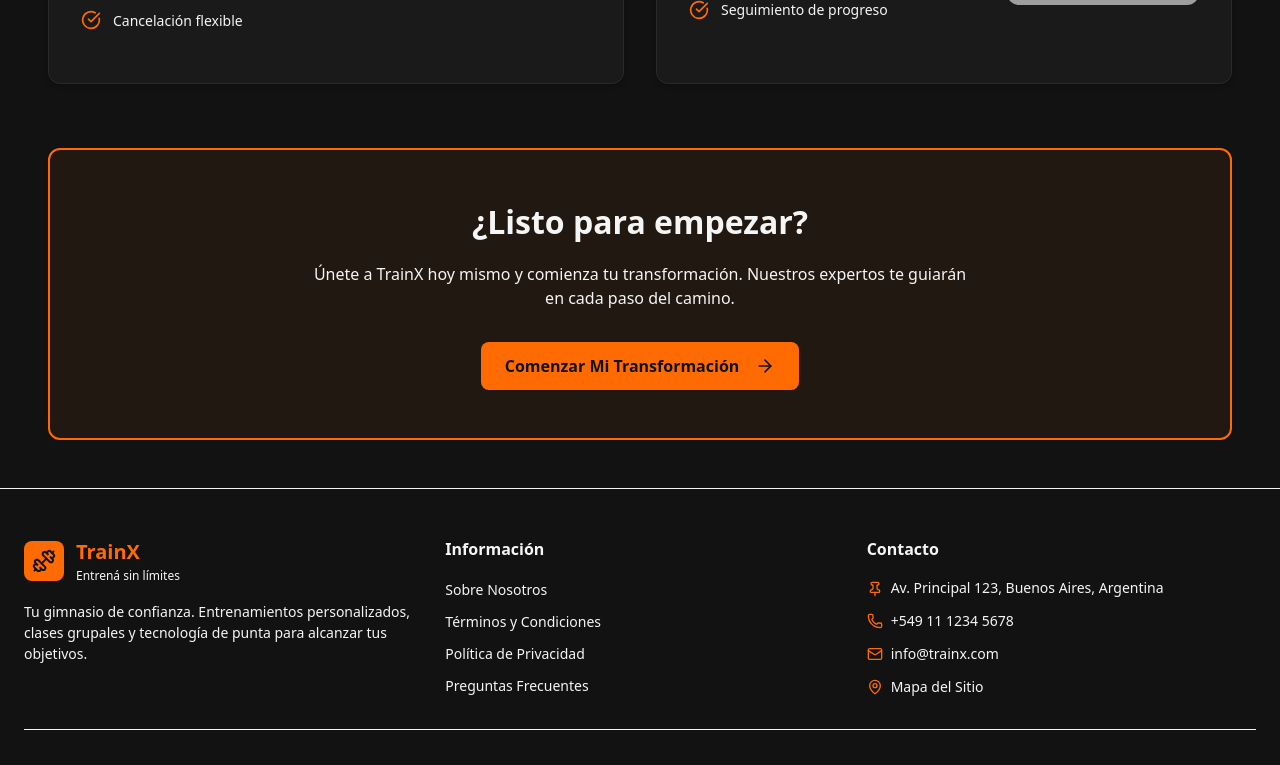
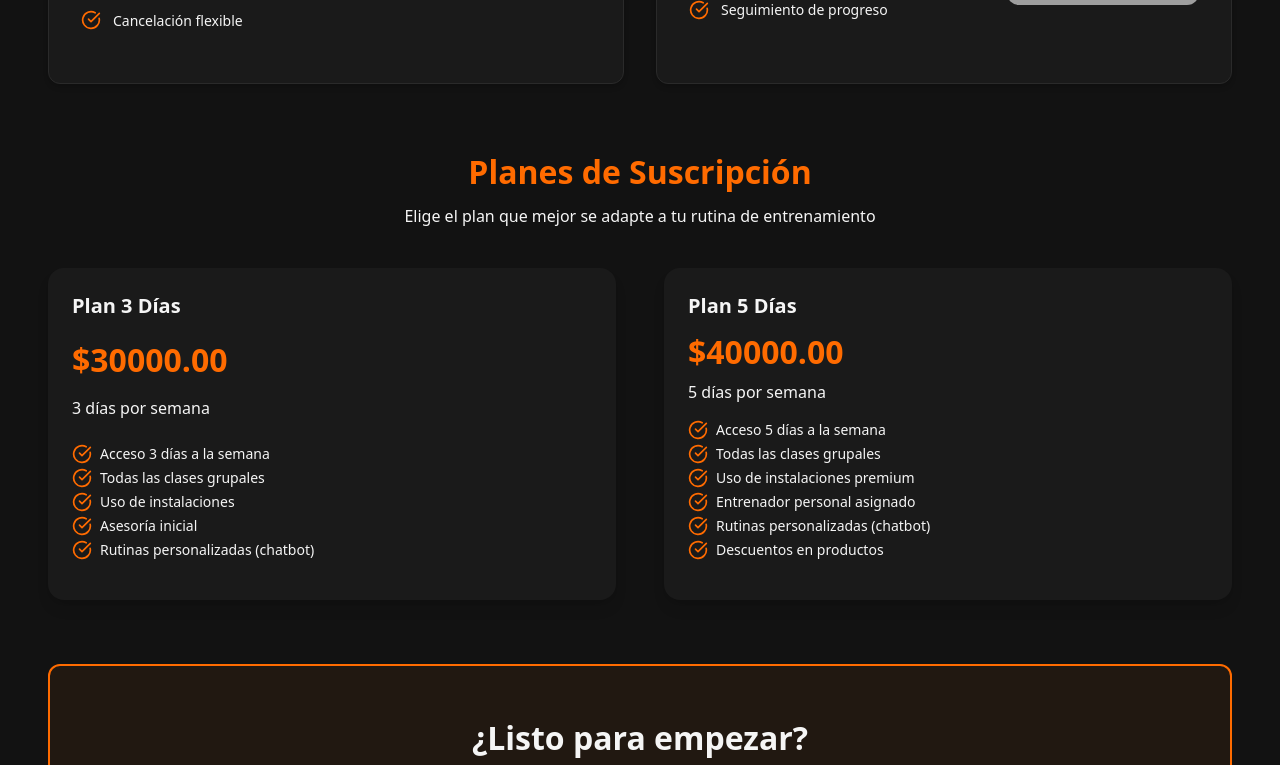
Before and after one commit to trainxproject/trainx-front, a Next.js app: page / in a window 1280 px wide. Shown: the part 1661-2426 px from the top of the page. Built offline with nearby package versions, Linux system fonts and the light colour scheme; grey boxes are pictures that could not be loaded.

Commit message:
logo, card suscripciones

```diff
--- /dev/null
+++ b/src/mocks/benefits.ts
@@ -0,0 +1,6 @@
+export const benefits = [
+  { icon: "Calendar", title: "Horarios Flexibles", description: "Clases desde las 6:00 AM hasta las 10:00 PM todos los días" },
+  { icon: "Trophy", title: "Entrenadores Certificados", description: "Personal altamente capacitado y especializado" },
+  { icon: "Zap", title: "Resultados Garantizados", description: "Planes personalizados según tus objetivos" },
+  { icon: "Clock", title: "Instalaciones Modernas", description: "Equipamiento de última generación" },
+];
--- /dev/null
+++ b/src/mocks/quickStats.ts
@@ -0,0 +1,6 @@
+export const quickStats = [
+  { label: "Socios Activos", value: "245+" },
+  { label: "Clases Semanales", value: "80+" },
+  { label: "Entrenadores", value: "12" },
+  { label: "Años de Experiencia", value: "15" },
+];
--- /dev/null
+++ b/src/mocks/subscriptions.ts
@@ -0,0 +1,27 @@
+export const plans = [
+  {
+    name: 'Plan 3 Días',
+    price: 30000,
+    frequency: '3 días por semana',
+    features: [
+      'Acceso 3 días a la semana',
+      'Todas las clases grupales',
+      'Uso de instalaciones',
+      'Asesoría inicial',
+      'Rutinas personalizadas (chatbot)',
+    ],
+  },
+  {
+    name: 'Plan 5 Días',
+    price: 40000,
+    frequency: '5 días por semana',
+    features: [
+      'Acceso 5 días a la semana',
+      'Todas las clases grupales',
+      'Uso de instalaciones premium',
+      'Entrenador personal asignado',
+      'Rutinas personalizadas (chatbot)',
+      'Descuentos en productos',
+    ],
+  },
+];
--- a/src/views/HomeView.tsx
+++ b/src/views/HomeView.tsx
@@ -1,25 +1,21 @@
 'use client';
 import { useState } from "react";
-import { ArrowRight, CheckCircle, Calendar, Clock, Users, Trophy, Zap } from "lucide-react";
+import { ArrowRight,Check, CheckCircle, Calendar, Clock, Users, Trophy, Zap } from "lucide-react";
 import Image from "next/image";
 import { toast } from "sonner";
 import LoginForm from "../components/LoginForm";
+import { benefits } from "@/mocks/benefits";
+import { quickStats } from "@/mocks/quickStats";
+import { plans } from "@/mocks/subscriptions";
 
+const Icons = {
+  Calendar,
+  Clock,
+  Users,
+  Trophy,
+  Zap,
+};
 
-
-const benefits = [
-  { icon: Clock, title: "Horarios Flexibles", description: "Clases desde las 6:00 AM hasta las 10:00 PM todos los días" },
-  { icon: Users, title: "Entrenadores Certificados", description: "Personal altamente capacitado y especializado" },
-  { icon: Trophy, title: "Resultados Garantizados", description: "Planes personalizados según tus objetivos" },
-  { icon: Zap, title: "Instalaciones Modernas", description: "Equipamiento de última generación" },
-];
-
-const quickStats = [
-  { label: "Socios Activos", value: "245+" },
-  { label: "Clases Semanales", value: "80+" },
-  { label: "Entrenadores", value: "12" },
-  { label: "Años de Experiencia", value: "15" },
-];
 
 export default function HomeView() {
   const [showLogin, setShowLogin] = useState(false);
@@ -90,7 +86,7 @@ export default function HomeView() {
 
         <div className="grid grid-cols-1 md:grid-cols-2 lg:grid-cols-4 gap-8">
           {benefits.map((benefit, index) => {
-            const Icon = benefit.icon;
+            const Icon = Icons[benefit.icon as keyof typeof Icons];
             return (
               <div
                 key={index}
@@ -177,6 +173,41 @@ export default function HomeView() {
     </div>
   </div>
 </section>
+        <section>
+  <div className="text-center mb-10">
+    <h2 className="text-[32px] text-primary font-semibold mb-2">Planes de Suscripción</h2>
+    <p className="text-[16px] text-muted-foreground">
+      Elige el plan que mejor se adapte a tu rutina de entrenamiento
+    </p>
+  </div>
+
+  <div className="grid grid-cols-1 lg:grid-cols-2 gap-12">
+    {plans.map((plan, index) => (
+      <div
+        key={index}
+        className="p-6 rounded-2xl shadow-lg flex flex-col justify-between bg-[var(--card)] text-[var(--card-foreground)] transition-transform duration-300 ease-out hover:shadow-2xl hover:scale-105"
+      >
+
+          <h3 className="text-xl font-bold mb-2">{plan.name}</h3>
+          <p className="text-[32px] font-semibold text-[var(--primary)] mb-1">
+            ${plan.price.toFixed(2)}
+          </p>
+          <p className="text-md text-muted-foreground mb-4">{plan.frequency}</p>
+
+          <ul className="mb-4 space-y-1 text-sm">
+            {plan.features.map((feature, idx) => (
+              <li key={idx} className="flex items-center gap-2">
+                 <CheckCircle className="w-5 h-5 text-primary" />
+                {feature}
+              </li>
+            ))}
+          </ul>
+
+
+      </div>
+    ))}
+  </div>
+</section>
 
         <section>
           <div
```
